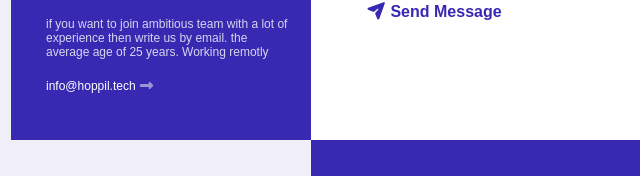
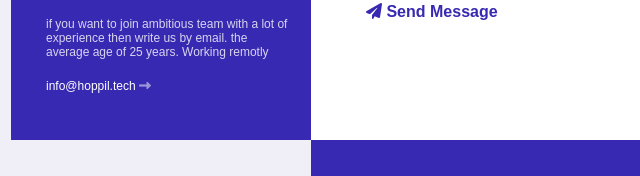
Before and after one commit to AbdAlrhmanGit/Elzero-challenge-awesome-contact-section, a plain HTML site: page index.html in a window 1280 px wide. Shown: the part 510-686 px from the top of the page, 179-819 px from the left. Drawn offline with Linux system fonts and the light colour scheme.

Commit message:
Update index.html

```diff
--- a/index.html
+++ b/index.html
@@ -5,7 +5,7 @@
         <meta name="viewport" content="width=device-width, initial-scale=1.0">
         <title>Elzero Challenge | awesome-contact-section</title>
         <link rel="stylesheet" href="style.css">
-        <link rel="stylesheet" href="https://github.com/FortAwesome/Font-Awesome/blob/6.x/css/all.min.css">
+        <link rel="stylesheet" href="https://cdnjs.cloudflare.com/ajax/libs/font-awesome/6.1.2/css/all.min.css" integrity="sha512-1sCRPdkRXhBV2PBLUdRb4tMg1w2YPf37qatUFeS7zlBy7jJI8Lf4VHwWfZZfpXtYSLy85pkm9GaYVYMfw5BC1A==" crossorigin="anonymous" referrerpolicy="no-referrer" />
         <link rel="icon" href="Capture.PNG">
     </head>
     <body>
```
